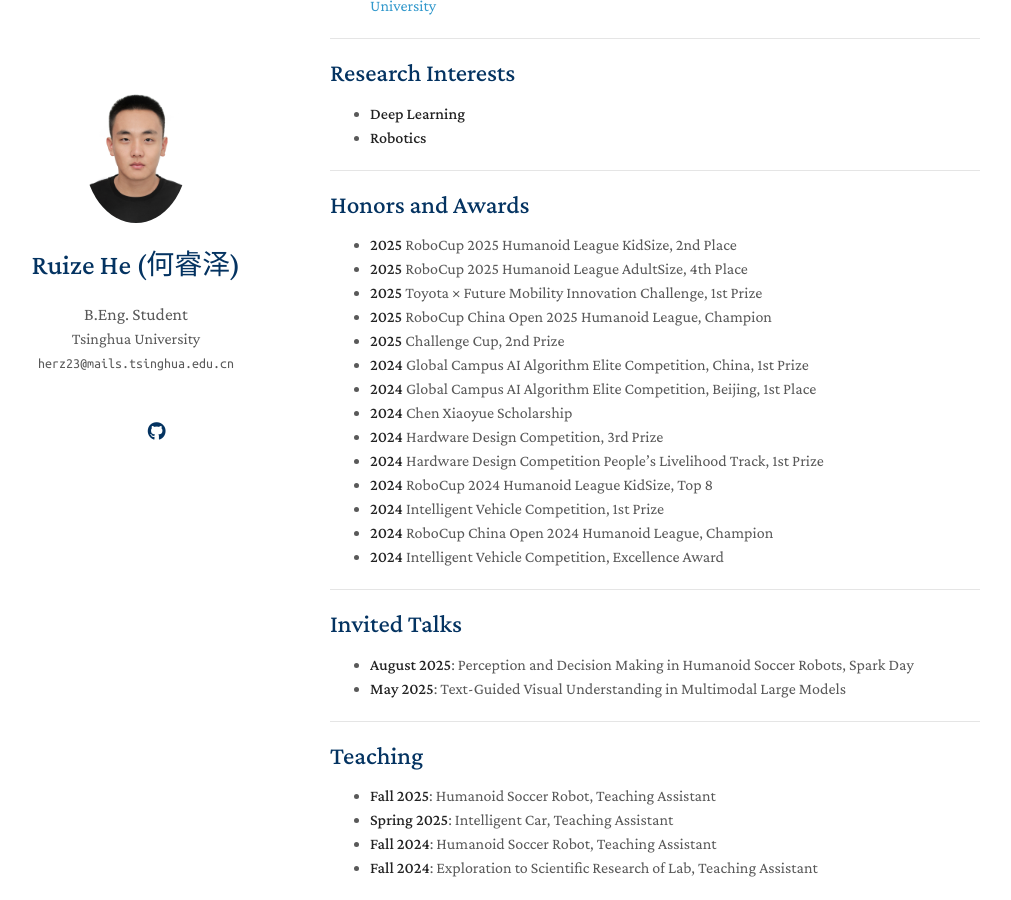
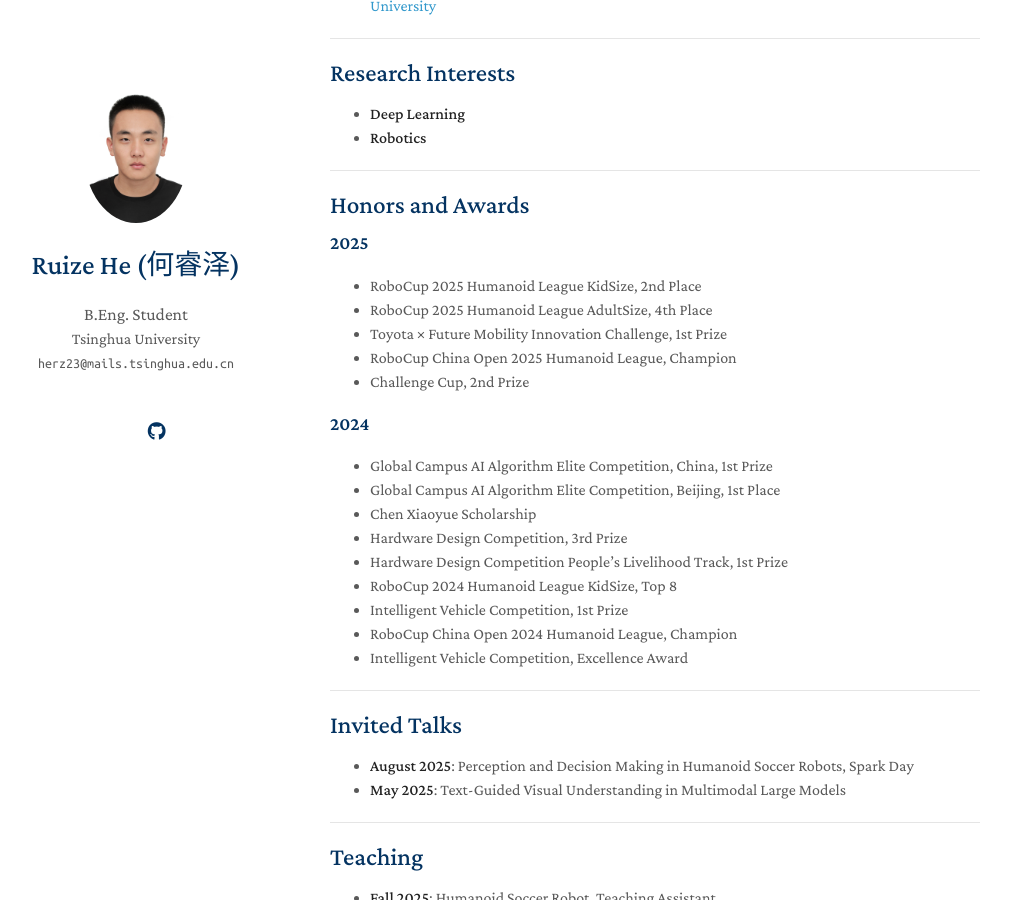
Before and after one commit to Horizonll/Horizonll.github.io, a Jekyll site: the page built from index.md, in a window 1280 px wide and 900 px high, scrolled down 594 px. Shown: the whole window, without its empty margins (140-1151 px from the left). Built offline with Jekyll 4.4.1, drawn with Linux system fonts in a browser that asks for light colours; a style sheet for code colours, icons or effects is not loaded; our own code applies the rules of GitHub Pages for plain Markdown files.

Commit message:
Update index.md

```diff
--- a/index.md
+++ b/index.md
@@ -32,20 +32,25 @@
 
 ## Honors and Awards
 
-- **2025** RoboCup 2025 Humanoid League KidSize, 2nd Place
-- **2025** RoboCup 2025 Humanoid League AdultSize, 4th Place
-- **2025** Toyota × Future Mobility Innovation Challenge, 1st Prize
-- **2025** RoboCup China Open 2025 Humanoid League, Champion
-- **2025** Challenge Cup, 2nd Prize
-- **2024** Global Campus AI Algorithm Elite Competition, China, 1st Prize
-- **2024** Global Campus AI Algorithm Elite Competition, Beijing, 1st Place
-- **2024** Chen Xiaoyue Scholarship
-- **2024** Hardware Design Competition, 3rd Prize
-- **2024** Hardware Design Competition People’s Livelihood Track, 1st Prize
-- **2024** RoboCup 2024 Humanoid League KidSize, Top 8
-- **2024** Intelligent Vehicle Competition, 1st Prize
-- **2024** RoboCup China Open 2024 Humanoid League, Champion
-- **2024** Intelligent Vehicle Competition, Excellence Award
+### 2025
+
+- RoboCup 2025 Humanoid League KidSize, 2nd Place
+- RoboCup 2025 Humanoid League AdultSize, 4th Place
+- Toyota × Future Mobility Innovation Challenge, 1st Prize
+- RoboCup China Open 2025 Humanoid League, Champion
+- Challenge Cup, 2nd Prize
+
+### 2024
+
+- Global Campus AI Algorithm Elite Competition, China, 1st Prize
+- Global Campus AI Algorithm Elite Competition, Beijing, 1st Place
+- Chen Xiaoyue Scholarship
+- Hardware Design Competition, 3rd Prize
+- Hardware Design Competition People’s Livelihood Track, 1st Prize
+- RoboCup 2024 Humanoid League KidSize, Top 8
+- Intelligent Vehicle Competition, 1st Prize
+- RoboCup China Open 2024 Humanoid League, Champion
+- Intelligent Vehicle Competition, Excellence Award
 
 ---
 
```
